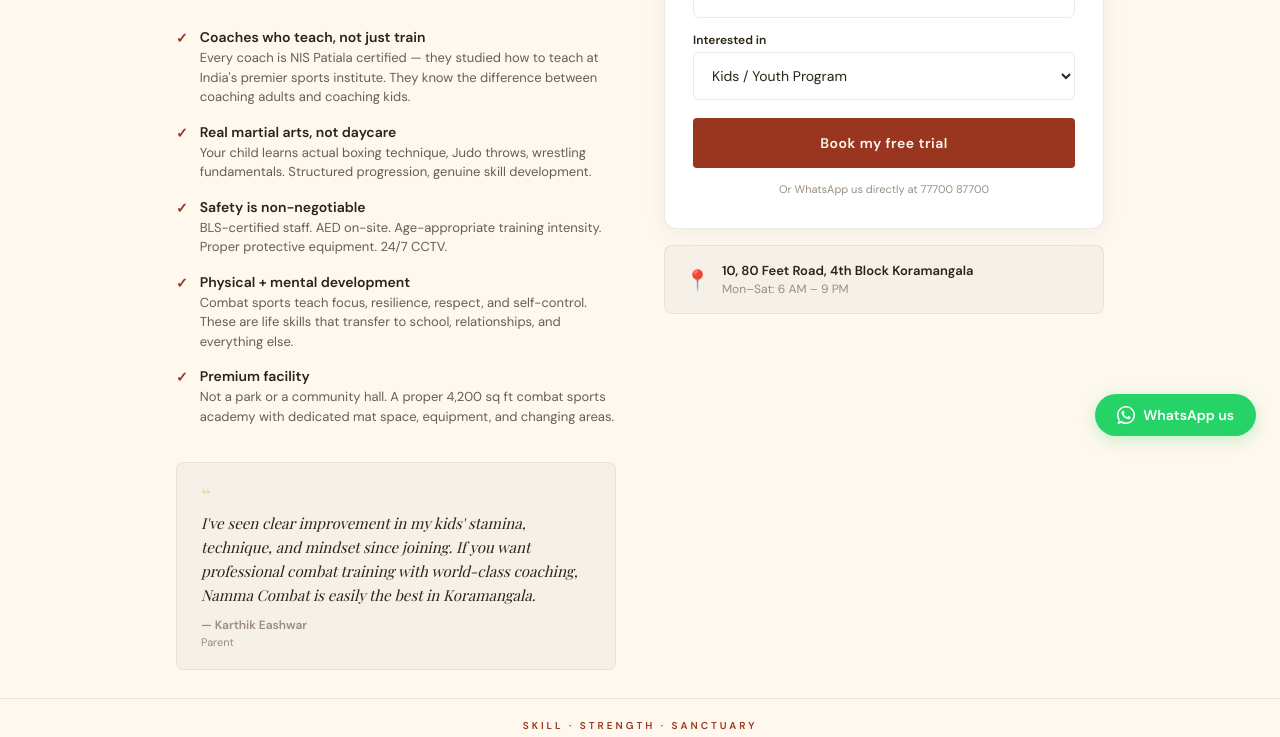
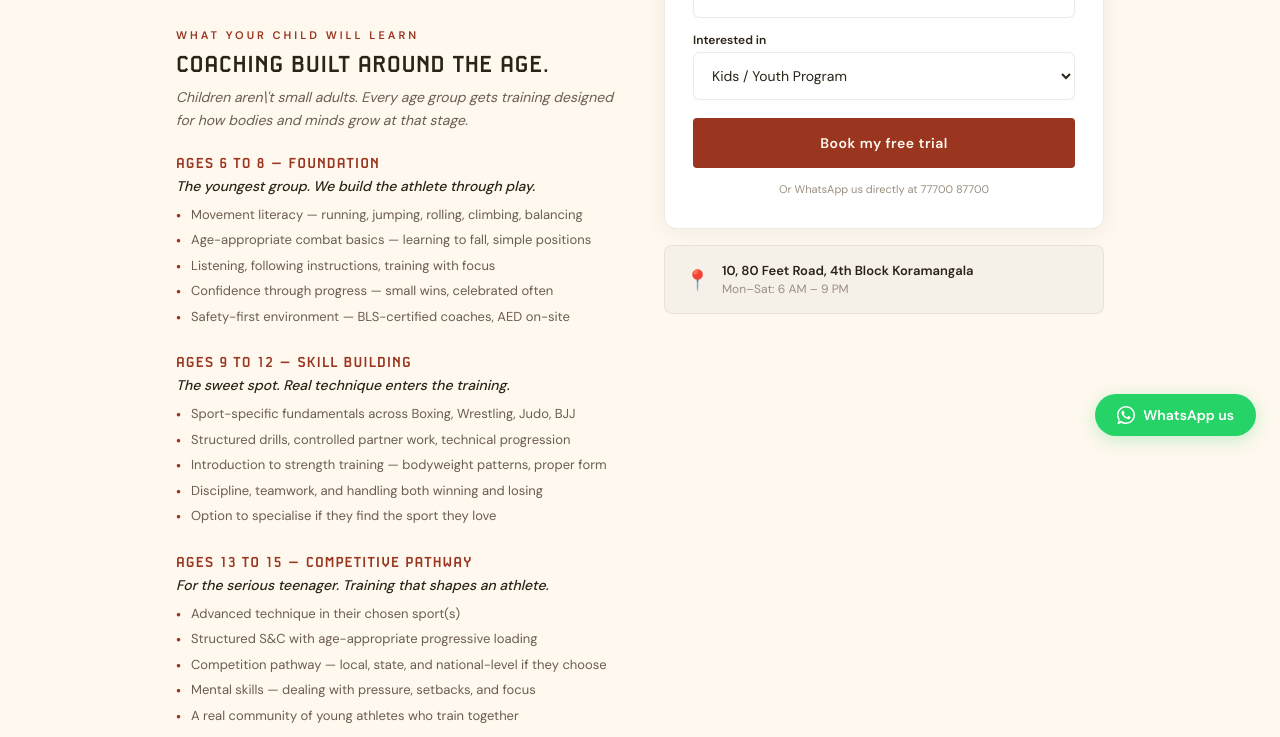
Before and after one commit to vikramravella/namma-combat-site, a Next.js app: page /kids in a window 1280 px wide. Shown: the part 340-1077 px from the top of the page. Built offline with nearby package versions, Linux system fonts and the light colour scheme; a web font is replaced by a local one.

Commit message:
Kids landing: age-based framing (6-8 Foundation / 9-12 Skill Building / 13-15 Competitive Pathway) with parent-safety callout and full coach team attribution

```diff
--- a/src/app/kids/page.js
+++ b/src/app/kids/page.js
@@ -32,12 +32,40 @@ function InlineForm() {
 export default function KidsLanding() {
   const [v, setV] = useState(false);
   useEffect(() => { setV(true); }, []);
-  const points = [
-    ['Coaches who teach, not just train', "Every coach is NIS Patiala certified — they studied how to teach at India\'s premier sports institute. They know the difference between coaching adults and coaching kids."],
-    ['Real martial arts, not daycare', "Your child learns actual boxing technique, Judo throws, wrestling fundamentals. Structured progression, genuine skill development."],
-    ['Safety is non-negotiable', "BLS-certified staff. AED on-site. Age-appropriate training intensity. Proper protective equipment. 24/7 CCTV."],
-    ['Physical + mental development', "Combat sports teach focus, resilience, respect, and self-control. These are life skills that transfer to school, relationships, and everything else."],
-    ['Premium facility', "Not a park or a community hall. A proper 4,200 sq ft combat sports academy with dedicated mat space, equipment, and changing areas."],
+  const levels = [
+    {
+      label: 'Ages 6 to 8 — Foundation',
+      intro: 'The youngest group. We build the athlete through play.',
+      items: [
+        'Movement literacy — running, jumping, rolling, climbing, balancing',
+        'Age-appropriate combat basics — learning to fall, simple positions',
+        'Listening, following instructions, training with focus',
+        'Confidence through progress — small wins, celebrated often',
+        'Safety-first environment — BLS-certified coaches, AED on-site',
+      ],
+    },
+    {
+      label: 'Ages 9 to 12 — Skill Building',
+      intro: 'The sweet spot. Real technique enters the training.',
+      items: [
+        'Sport-specific fundamentals across Boxing, Wrestling, Judo, BJJ',
+        'Structured drills, controlled partner work, technical progression',
+        'Introduction to strength training — bodyweight patterns, proper form',
+        'Discipline, teamwork, and handling both winning and losing',
+        'Option to specialise if they find the sport they love',
+      ],
+    },
+    {
+      label: 'Ages 13 to 15 — Competitive Pathway',
+      intro: 'For the serious teenager. Training that shapes an athlete.',
+      items: [
+        'Advanced technique in their chosen sport(s)',
+        'Structured S&C with age-appropriate progressive loading',
+        'Competition pathway — local, state, and national-level if they choose',
+        'Mental skills — dealing with pressure, setbacks, and focus',
+        'A real community of young athletes who train together',
+      ],
+    },
   ];
   return (
     <><style jsx global>{`@import url('https://fonts.googleapis.com/css2?family=Archivo+Black&family=DM+Sans:wght@400;500;600;700&family=Playfair+Display:ital@0;1&display=swap');@font-face{font-family:'Materia Pro';src:url('/fonts/MateriaPro-Bold.otf') format('opentype');font-weight:700;font-style:normal;font-display:swap;}*,*::before,*::after{box-sizing:border-box;margin:0;padding:0;}html{scroll-behavior:smooth;}body{background:${T.cream};color:${T.text};-webkit-font-smoothing:antialiased;}`}</style>
@@ -49,8 +77,30 @@ export default function KidsLanding() {
             <p style={{ fontFamily: T.fontBody, fontSize: 11, letterSpacing: 3, color: T.rust, textTransform: 'uppercase', fontWeight: 600, margin: '0 0 12px' }}>Kids martial arts in Bangalore</p>
             <h1 style={{ fontFamily: T.fontDisplay, fontSize: 'clamp(28px, 5vw, 42px)', fontWeight: 900, color: T.text, lineHeight: 1.1, textTransform: 'uppercase', letterSpacing: 1, margin: '0 0 20px' }}>Discipline starts<br/>young.</h1>
             <p style={{ fontFamily: T.fontBody, fontSize: 16, color: T.textLight, lineHeight: 1.7, margin: '0 0 32px', maxWidth: 480 }}>Boxing, Judo, Wrestling, S&amp;C, and Animal Flow for kids and teenagers. National-level coaches who know how to teach young athletes — building discipline, confidence, and real skills.</p>
-            <div style={{ display: 'flex', flexDirection: 'column', gap: 16, marginBottom: 36 }}>
-              {points.map(([title, desc], i) => (<div key={i} style={{ display: 'flex', gap: 12, alignItems: 'flex-start', opacity: v?1:0, transform: v?'translateY(0)':'translateY(10px)', transition: `all 0.5s ease ${0.2+i*0.1}s` }}><span style={{ fontFamily: T.fontBody, fontSize: 14, color: T.rust, fontWeight: 700, marginTop: 1, flexShrink: 0 }}>✓</span><div><p style={{ fontFamily: T.fontBody, fontSize: 14, fontWeight: 600, color: T.text, margin: '0 0 2px' }}>{title}</p><p style={{ fontFamily: T.fontBody, fontSize: 13, color: T.textLight, lineHeight: 1.5, margin: 0 }}>{desc}</p></div></div>))}
+            <div style={{ marginBottom: 36 }}>
+              <p style={{ fontFamily: T.fontBody, fontSize: 11, letterSpacing: 3, color: T.rust, textTransform: 'uppercase', fontWeight: 600, margin: '0 0 8px' }}>What your child will learn</p>
+              <h2 style={{ fontFamily: T.fontDisplay, fontSize: 24, fontWeight: 900, color: T.text, margin: '0 0 8px', textTransform: 'uppercase', letterSpacing: 0.5 }}>Coaching built around the age.</h2>
+              <p style={{ fontFamily: T.fontBody, fontSize: 14, color: T.textLight, lineHeight: 1.6, margin: '0 0 24px', fontStyle: 'italic' }}>Children aren\'t small adults. Every age group gets training designed for how bodies and minds grow at that stage.</p>
+              {levels.map((lvl, i) => (
+                <div key={i} style={{ marginBottom: 28, opacity: v?1:0, transform: v?'translateY(0)':'translateY(10px)', transition: `all 0.5s ease ${0.2+i*0.1}s` }}>
+                  <h3 style={{ fontFamily: T.fontDisplay, fontSize: 15, fontWeight: 900, color: T.rust, margin: '0 0 6px', textTransform: 'uppercase', letterSpacing: 1 }}>{lvl.label}</h3>
+                  <p style={{ fontFamily: T.fontBody, fontSize: 14, color: T.text, fontWeight: 500, margin: '0 0 10px', fontStyle: 'italic' }}>{lvl.intro}</p>
+                  {lvl.items.map((item, j) => (
+                    <div key={j} style={{ display: 'flex', gap: 10, alignItems: 'flex-start', marginBottom: 6 }}>
+                      <span style={{ fontFamily: T.fontBody, fontSize: 13, color: T.rust, fontWeight: 700, marginTop: 2, flexShrink: 0 }}>•</span>
+                      <p style={{ fontFamily: T.fontBody, fontSize: 13, color: T.textLight, lineHeight: 1.5, margin: 0 }}>{item}</p>
+                    </div>
+                  ))}
+                </div>
+              ))}
+              <div style={{ marginTop: 24, padding: '18px 22px', background: 'rgba(227,199,104,0.12)', borderLeft: `3px solid ${T.gold}`, borderRadius: 4 }}>
+                <h3 style={{ fontFamily: T.fontDisplay, fontSize: 13, fontWeight: 900, color: T.text, margin: '0 0 6px', textTransform: 'uppercase', letterSpacing: 1 }}>For parents</h3>
+                <p style={{ fontFamily: T.fontBody, fontSize: 13, color: T.textLight, lineHeight: 1.6, margin: 0 }}>Safety is non-negotiable. BLS-certified staff, AED on-site, 24/7 CCTV. Separate changing areas. Clear code of conduct. Parents are welcome to observe any session. Zero tolerance for inappropriate behaviour from anyone — student, coach, or member.</p>
+              </div>
+              <div style={{ marginTop: 16, padding: '18px 22px', background: T.warm, borderLeft: `3px solid ${T.rust}`, borderRadius: 4 }}>
+                <h3 style={{ fontFamily: T.fontDisplay, fontSize: 13, fontWeight: 900, color: T.text, margin: '0 0 6px', textTransform: 'uppercase', letterSpacing: 1 }}>Who coaches your child</h3>
+                <p style={{ fontFamily: T.fontBody, fontSize: 13, color: T.textLight, lineHeight: 1.6, margin: 0 }}>NIS Patiala certified combat coaches with national-level competition backgrounds. Coach Kantharaj (Judo / BJJ / Wrestling), Coach Bhagyarajan (Boxing), Coach Venkatesh (Wrestling), Coach Spoorthi and Coach Manoj (S&C and movement). Every coach is trained to work with young athletes.</p>
+              </div>
             </div>
             <div style={{ padding: '20px 24px', background: T.warm, borderRadius: 8, border: `1px solid ${T.border}` }}>
               <div style={{ fontFamily: T.fontSerif, fontSize: 24, color: T.gold, lineHeight: 1, marginBottom: 4, opacity: 0.6 }}>&ldquo;</div>
```
